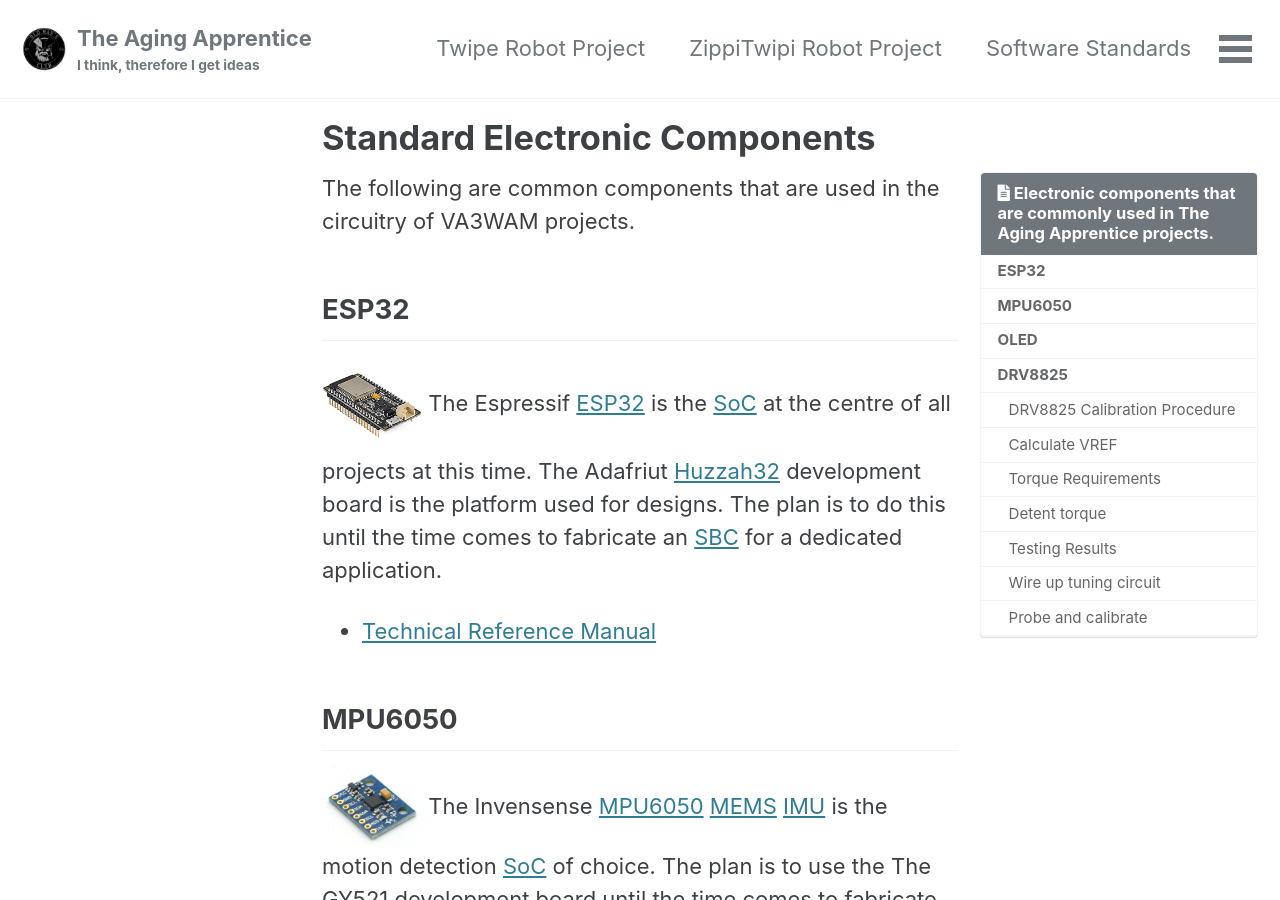
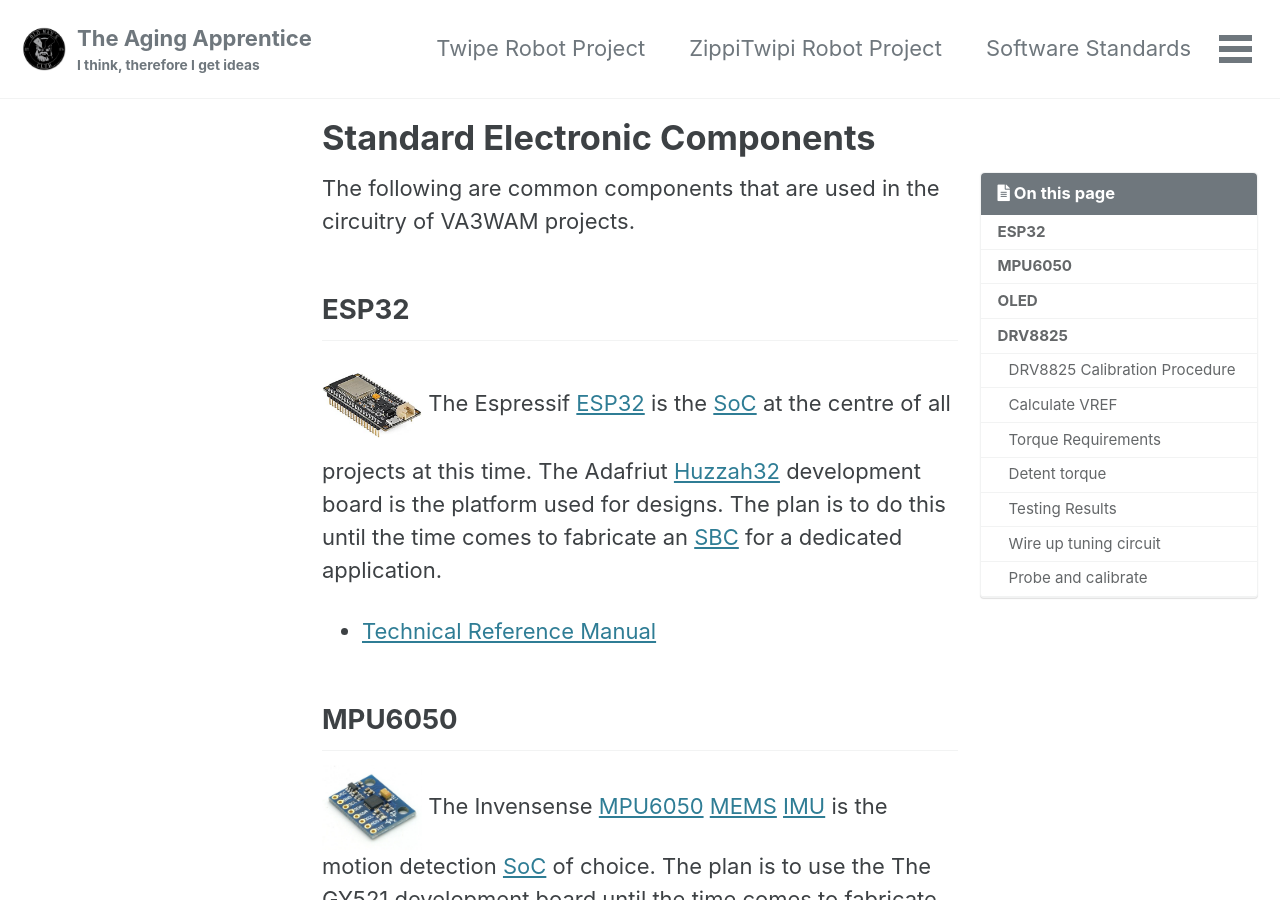
Before and after one commit to va3wam/va3wam.github.io, a Jekyll site: the page built from _pages/components.md, in a window 1280 px wide and 900 px high. Built offline with Jekyll 4.4.1, drawn with Linux system fonts in a browser that asks for light colours; cached includes are drawn as plain includes.

Commit message:
Update components.md

```diff
--- a/_pages/components.md
+++ b/_pages/components.md
@@ -3,9 +3,8 @@
 author_profile: false
 permalink: /components/
 title: "Standard Electronic Components"
-excerpt: "Common PCB components."
+excerpt: "Electronic components that are commonly used in The Aging Apprentice projects."
 toc: true
-toc_label: "Electronic components that are commonly used in The Aging Apprentice projects."
 
 ---
 The following are common components that are used in the circuitry of VA3WAM projects.
```
